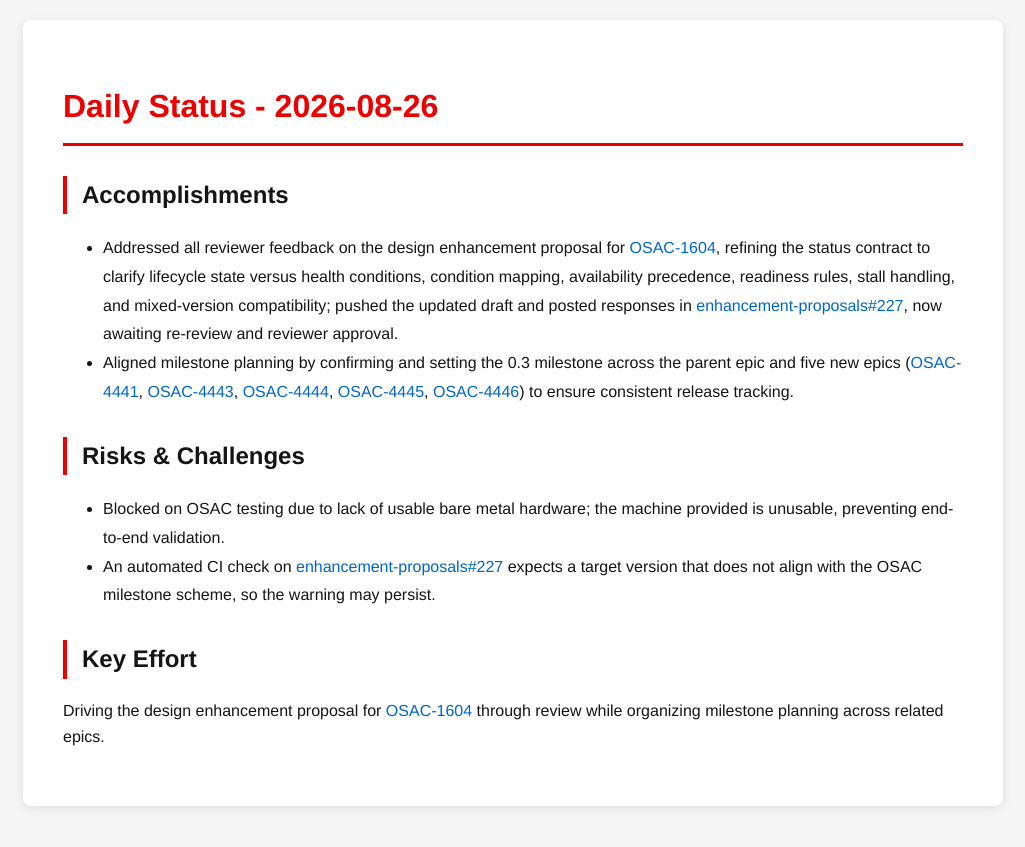
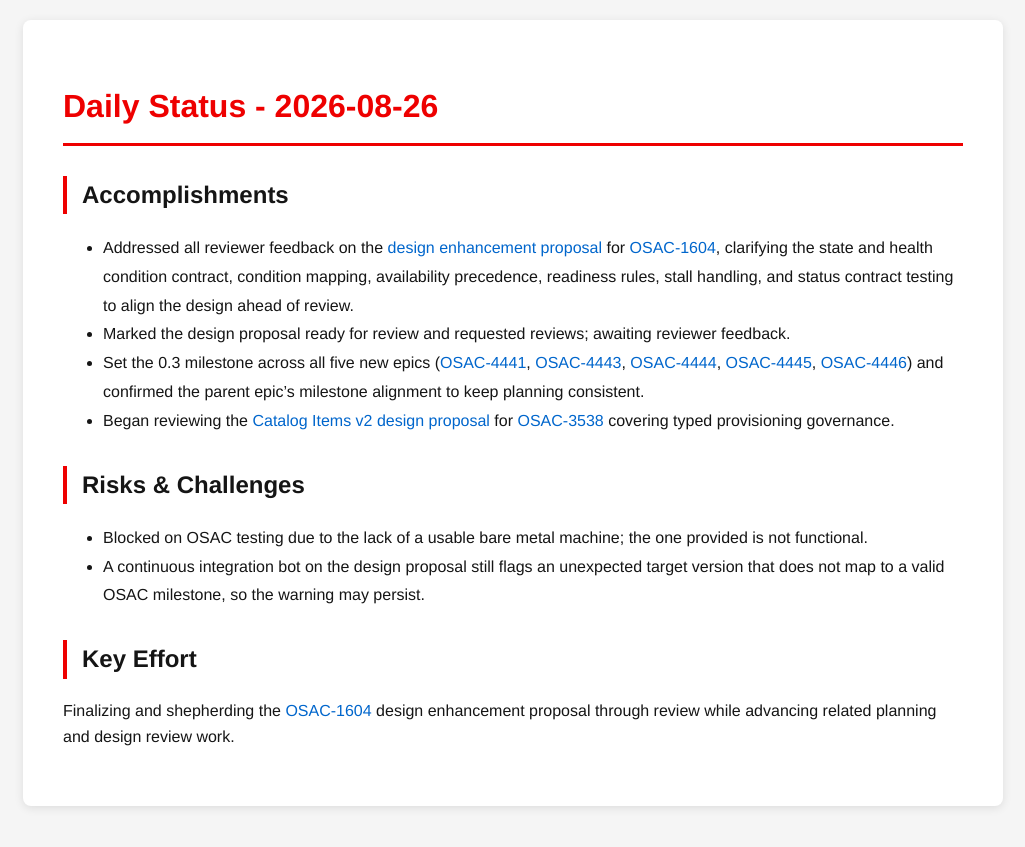
Before and after one commit to tzvatot/daily-status, a Jekyll site: the page built from 2026-08-26.md, in a window 1280 px wide. Shown: the top 847 px of the page, without its empty margins (127-1152 px from the left). Built offline with Jekyll 4.4.1, drawn with Linux system fonts in a browser that asks for light colours.

Commit message:
Daily status update - 2026-08-26

```diff
--- a/2026-08-26.md
+++ b/2026-08-26.md
@@ -7,12 +7,14 @@ date: 2026-08-26
 # Daily Status - 2026-08-26
 
 ## Accomplishments
-- Addressed all reviewer feedback on the design enhancement proposal for [OSAC-1604](https://redhat.atlassian.net/browse/OSAC-1604), refining the status contract to clarify lifecycle state versus health conditions, condition mapping, availability precedence, readiness rules, stall handling, and mixed-version compatibility; pushed the updated draft and posted responses in [enhancement-proposals#227](https://github.com/osac-project/enhancement-proposals/pull/227), now awaiting re-review and reviewer approval.
-- Aligned milestone planning by confirming and setting the 0.3 milestone across the parent epic and five new epics ([OSAC-4441](https://redhat.atlassian.net/browse/OSAC-4441), [OSAC-4443](https://redhat.atlassian.net/browse/OSAC-4443), [OSAC-4444](https://redhat.atlassian.net/browse/OSAC-4444), [OSAC-4445](https://redhat.atlassian.net/browse/OSAC-4445), [OSAC-4446](https://redhat.atlassian.net/browse/OSAC-4446)) to ensure consistent release tracking.
+- Addressed all reviewer feedback on the [design enhancement proposal](https://github.com/osac-project/enhancement-proposals/pull/227) for [OSAC-1604](https://redhat.atlassian.net/browse/OSAC-1604), clarifying the state and health condition contract, condition mapping, availability precedence, readiness rules, stall handling, and status contract testing to align the design ahead of review.
+- Marked the design proposal ready for review and requested reviews; awaiting reviewer feedback.
+- Set the 0.3 milestone across all five new epics ([OSAC-4441](https://redhat.atlassian.net/browse/OSAC-4441), [OSAC-4443](https://redhat.atlassian.net/browse/OSAC-4443), [OSAC-4444](https://redhat.atlassian.net/browse/OSAC-4444), [OSAC-4445](https://redhat.atlassian.net/browse/OSAC-4445), [OSAC-4446](https://redhat.atlassian.net/browse/OSAC-4446)) and confirmed the parent epic's milestone alignment to keep planning consistent.
+- Began reviewing the [Catalog Items v2 design proposal](https://github.com/osac-project/enhancement-proposals/pull/228) for [OSAC-3538](https://redhat.atlassian.net/browse/OSAC-3538) covering typed provisioning governance.
 
 ## Risks & Challenges
-- Blocked on OSAC testing due to lack of usable bare metal hardware; the machine provided is unusable, preventing end-to-end validation.
-- An automated CI check on [enhancement-proposals#227](https://github.com/osac-project/enhancement-proposals/pull/227) expects a target version that does not align with the OSAC milestone scheme, so the warning may persist.
+- Blocked on OSAC testing due to the lack of a usable bare metal machine; the one provided is not functional.
+- A continuous integration bot on the design proposal still flags an unexpected target version that does not map to a valid OSAC milestone, so the warning may persist.
 
 ## Key Effort
-Driving the design enhancement proposal for [OSAC-1604](https://redhat.atlassian.net/browse/OSAC-1604) through review while organizing milestone planning across related epics.
+Finalizing and shepherding the [OSAC-1604](https://redhat.atlassian.net/browse/OSAC-1604) design enhancement proposal through review while advancing related planning and design review work.
```
